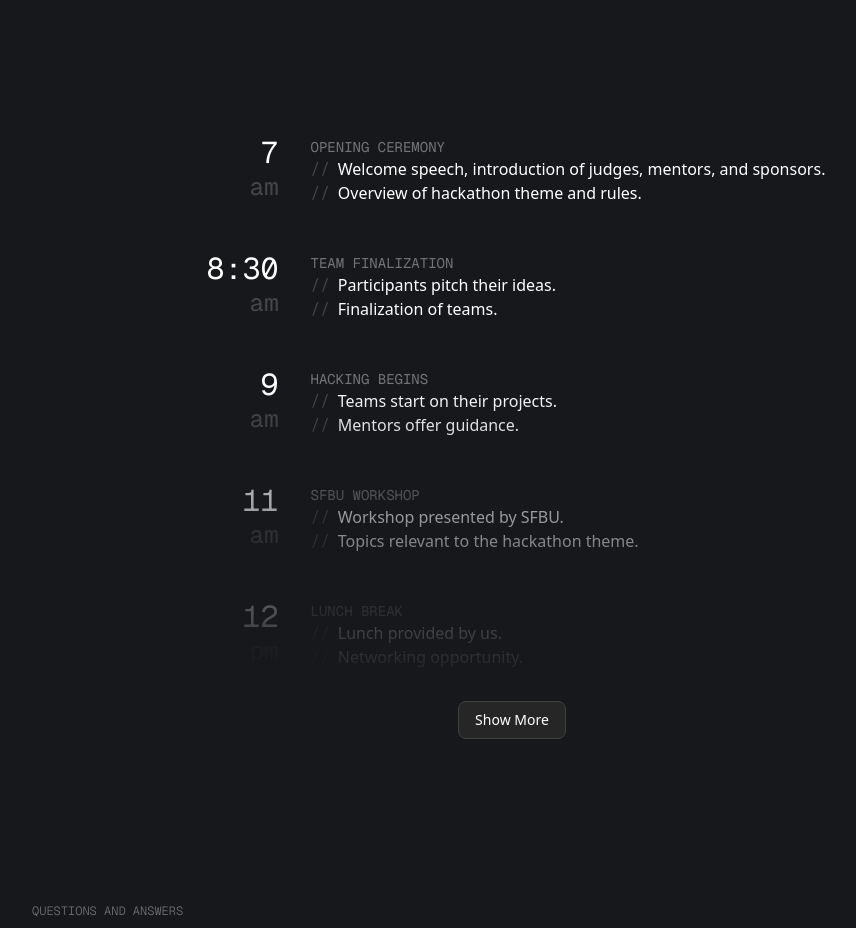
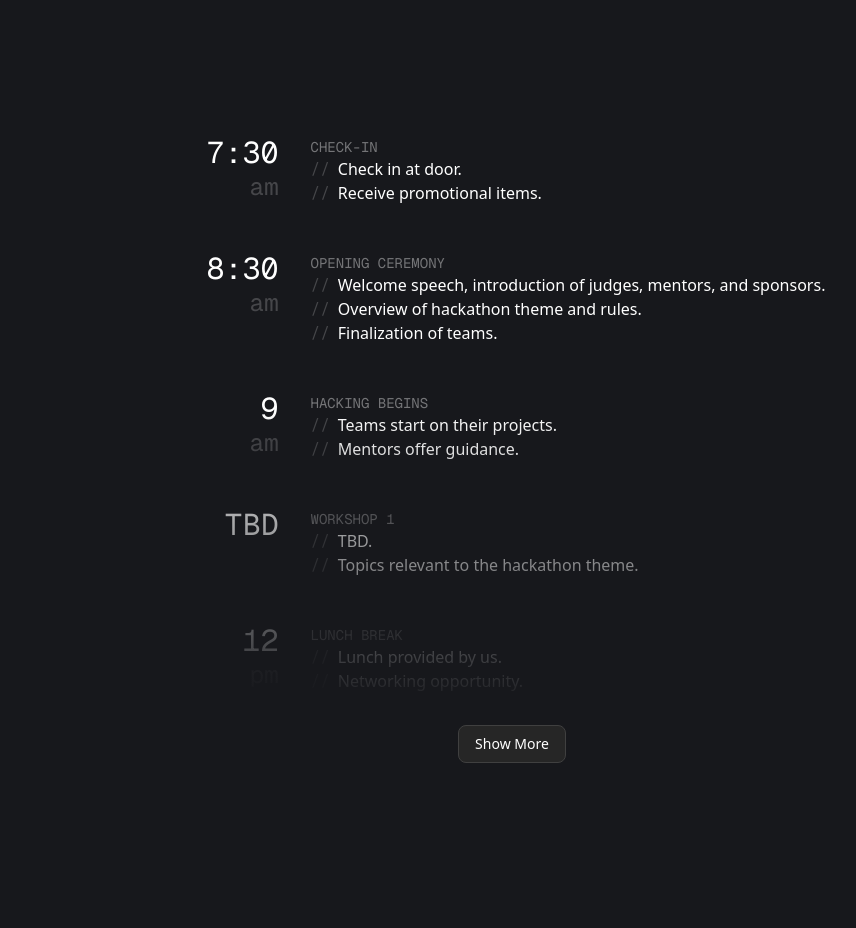
Before and after one commit to Mishra-Manit/VikingHacksWebsite, a Next.js app: page / in a window 1280 px wide. Shown: the part 1580-2508 px from the top of the page, without its empty margins (128-984 px from the left). Built offline with nearby package versions, Linux system fonts and the light colour scheme.

Commit message:
updated schedule

```diff
--- a/components/Schedule.jsx
+++ b/components/Schedule.jsx
@@ -4,19 +4,20 @@ import React, { useState } from 'react';
 const eventList = [
     {
         num: 2,
-        time: "7am",
-        info: "Opening Ceremony",
+        time: "7:30 am",
+        info: "Check-in",
         details: [
-            "Welcome speech, introduction of judges, mentors, and sponsors.",
-            "Overview of hackathon theme and rules."
+            "Check in at door.",
+            "Receive promotional items."
         ]
     },
     {
         num: 3,
         time: "8:30am",
-        info: "Team Finalization",
+        info: "Opening Ceremony",
         details: [
-            "Participants pitch their ideas.",
+            "Welcome speech, introduction of judges, mentors, and sponsors.",
+            "Overview of hackathon theme and rules.",
             "Finalization of teams."
         ]
     },
@@ -31,10 +32,10 @@ const eventList = [
     },
     {
         num: 5,
-        time: "11am",
-        info: "SFBU Workshop",
+        time: "TBD",
+        info: "Workshop 1",
         details: [
-            "Workshop presented by SFBU.",
+            "TBD.",
             "Topics relevant to the hackathon theme."
         ]
     },
@@ -49,11 +50,10 @@ const eventList = [
     },
     {
         num: 7,
-        time: "1pm",
-        info: "Hacking Continues",
+        time: "TBD",
+        info: "Workshop 2",
         details: [
-            "Teams dive back into their projects.",
-            "Optional mini-challenges or activities."
+            "TBD."
         ]
     },
     {
```
Also changed, not shown: 1 other file (tests, documents, lock files or other folders).
